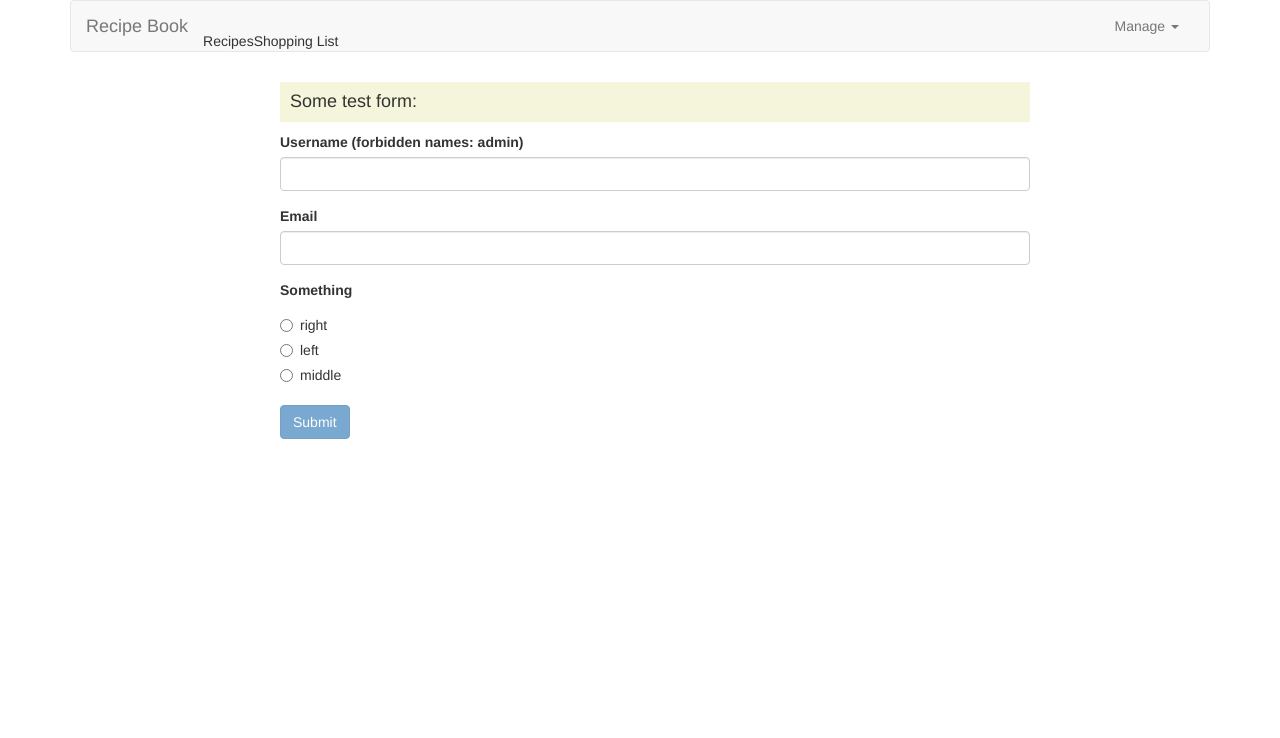
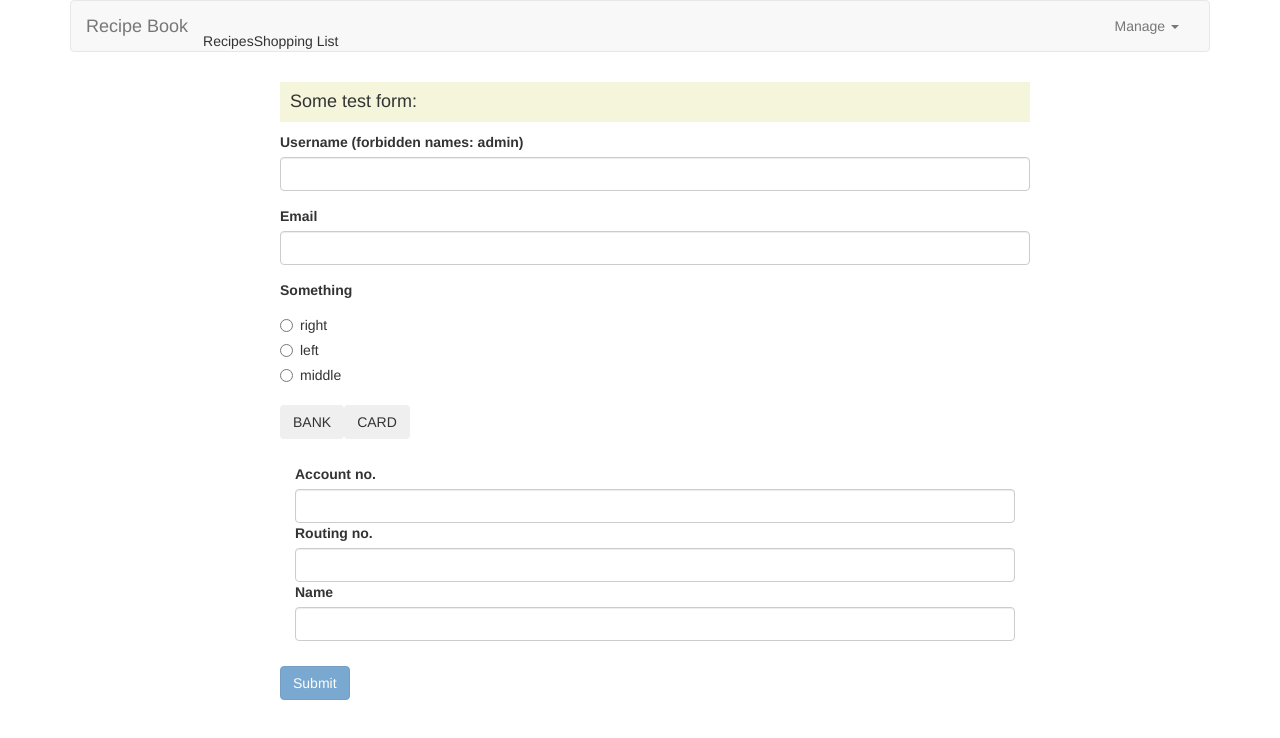
Before and after one commit to hardfi/Angular-website, an Angular app: page /form in a window 1280 px wide. Shown: the top 738 px of the page. Built offline with nearby package versions, Linux system fonts and the light colour scheme.

Commit message:
Conditional switching between FormGroups and updating their validation

```diff
--- a/src/app/form/form.component.html
+++ b/src/app/form/form.component.html
@@ -68,6 +68,101 @@
 					</div>
 				</div>
 
+				<button type="button" class="btn button-secondary" (click)="setPaymentMethodType()">
+					BANK
+				</button>
+				<button type="button" class="btn button-secondary" (click)="setPaymentMethodType()">
+					CARD
+				</button>
+				<br>
+
+				<div formGroupName="paymentDetails">
+					<div *ngIf="paymentMethod == 'bank'">
+						<div class="panel-body">
+
+							<!--Bank account no-->
+							<div formGroupName="bank">
+								<label>Account no.</label>
+								<input
+									type="text"
+									formControlName="accountNo"
+									class="form-control">
+								<!--<small *ngIf="!myForm.controls.paymentMethod.controls.bank.controls.accountNo.valid">-->
+								<!--Required.-->
+								<!--</small>-->
+							</div>
+
+							<!--Bank routing no-->
+							<div formGroupName="bank">
+								<label>Routing no.</label>
+								<input
+									type="text"
+									formControlName="routingNo"
+									class="form-control">
+								<!--<small *ngIf="!myForm.controls.paymentMethod.controls.bank.controls.routingNo.valid">-->
+								<!--Required.-->
+								<!--</small>-->
+							</div>
+
+							<!--Bank account holder-->
+							<div formGroupName="bank">
+								<label>Name</label>
+								<input
+									type="text"
+									formControlName="accountHolder"
+									class="form-control">
+								<!--<small *ngIf="!myForm.controls.paymentMethod.controls.bank.controls.accountHolder.valid">-->
+								<!--Required.-->
+								<!--</small>-->
+							</div>
+						</div>
+					</div>
+
+					<!--payment method: CARD-->
+					<div *ngIf="paymentMethod == 'card'">
+						<div class="panel-body">
+
+							<!--Card no-->
+							<div formGroupName="card">
+								<label>Card no.</label>
+								<input
+									type="text"
+									formControlName="cardNo"
+									class="form-control">
+								<!--<small *ngIf="!myForm.controls.paymentMethod.controls.card.controls.cardNo.valid">-->
+								<!--Required (Must be valid card number).-->
+								<!--</small>-->
+							</div>
+
+							<!--Card expiry-->
+							<div formGroupName="card">
+								<label>Expiry</label>
+								<input
+									type="text"
+									formControlName="expiry"
+									class="form-control">
+								<!--<small *ngIf="!myForm.controls.paymentMethod.controls.card.controls.expiry.valid" class="text-danger">-->
+								<!--Required (Must be in format MM/YY).-->
+								<!--</small>-->
+							</div>
+
+							<!--Card holder-->
+							<div formGroupName="card">
+								<label>Name</label>
+								<input
+									type="text"
+									formControlName="cardHolder"
+									class="form-control">
+								<!--<small *ngIf="!myForm.controls.paymentMethod.controls.card.controls.cardHolder.valid">-->
+								<!--Required.-->
+								<!--</small>-->
+							</div>
+
+						</div>
+					</div>
+				</div>
+
+
 				<button [disabled]="!signupForm.valid" class="btn btn-primary" type="submit">Submit</button>
 
 			</form>
--- a/src/app/form/form.component.ts
+++ b/src/app/form/form.component.ts
@@ -11,6 +11,7 @@ export class FormComponent implements OnInit {
 	genders = ['right', 'left', 'middle'];
 	signupForm: FormGroup;
 	forbiddenNames = ['admin', 'bullshit', 'fuck'];
+	paymentMethod: string = 'bank';
 
 	constructor(private fb: FormBuilder) {  }
 
@@ -25,8 +26,12 @@ export class FormComponent implements OnInit {
 			extendedData: this.fb.group({
 				address: [],
 				random: new FormArray([])
+			}),
+			paymentDetails: this.fb.group({
+				bank: this.fb.group(this.bankValidation()),
+				card: this.fb.group(this.cardValidation())
 			})
-		})
+		});
 
 		this.signupForm.get('basicData.gender').valueChanges.subscribe(
 			(gender: string) => {
@@ -45,6 +50,58 @@ export class FormComponent implements OnInit {
 		console.log(this.signupForm);
 	}
 
+	setPaymentMethodType() {
+		this.paymentMethod === 'bank' ? this.paymentMethod = 'card' : this.paymentMethod = 'bank';
+
+		const ctrl = (<any>this.signupForm).controls.paymentDetails;
+		const bankCtrl = ctrl.bank;
+		const cardCtrl = ctrl.card;
+		console.log(ctrl);
+
+		if (this.paymentMethod === 'bank') {
+			// apply validators to each bank fields, retrieve validators from bank model
+			Object.keys(bankCtrl.controls).forEach(key => {
+				bankCtrl.controls[key].setValidators(this.bankValidation()[key][1]);
+				bankCtrl.controls[key].updateValueAndValidity();
+			});
+
+			// remove all validators from card fields
+			Object.keys(cardCtrl.controls).forEach(key => {
+				cardCtrl.controls[key].setValidators(null);
+				cardCtrl.controls[key].updateValueAndValidity();
+			});
+		} else {
+			Object.keys(bankCtrl.controls).forEach(key => {
+				bankCtrl.controls[key].setValidators(null);
+				bankCtrl.controls[key].updateValueAndValidity();
+			});
+
+			// apply validators to each card fields, retrieve validators from card model
+			Object.keys(cardCtrl.controls).forEach(key => {
+				cardCtrl.controls[key].setValidators(this.cardValidation()[key][1]);
+				cardCtrl.controls[key].updateValueAndValidity();
+			});
+		}
+	}
+
+	bankValidation() {
+		const model = {
+			accountNo: ['', Validators.required],
+			accountHolder: ['', Validators.required],
+			routingNo: ['', Validators.required]
+		};
+		return model;
+	}
+
+	cardValidation() {
+		const model = {
+			cardNo: ['', Validators.required],
+			cardHolder: ['', Validators.required],
+			expiry: ['', Validators.required]
+		};
+		return model;
+	}
+
 	onAddData() {
 		const control = new FormControl(null, Validators.required);
 		(<FormArray>this.signupForm.get('extendedData.random')).push(control);
```
